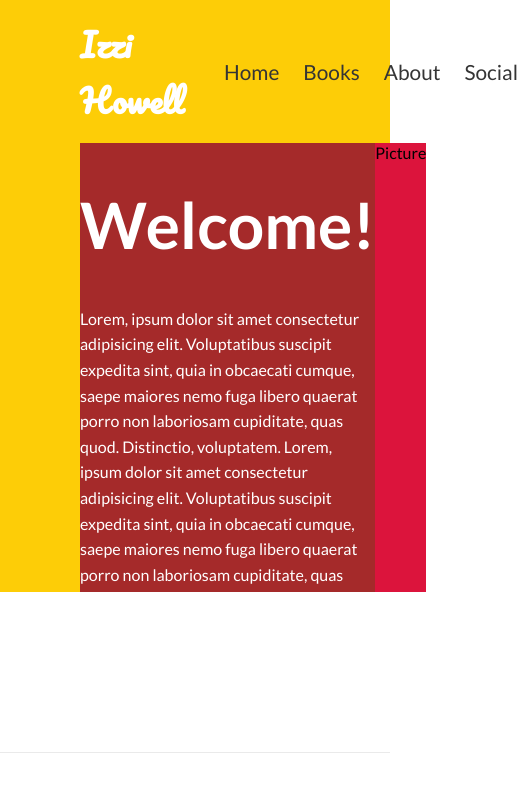
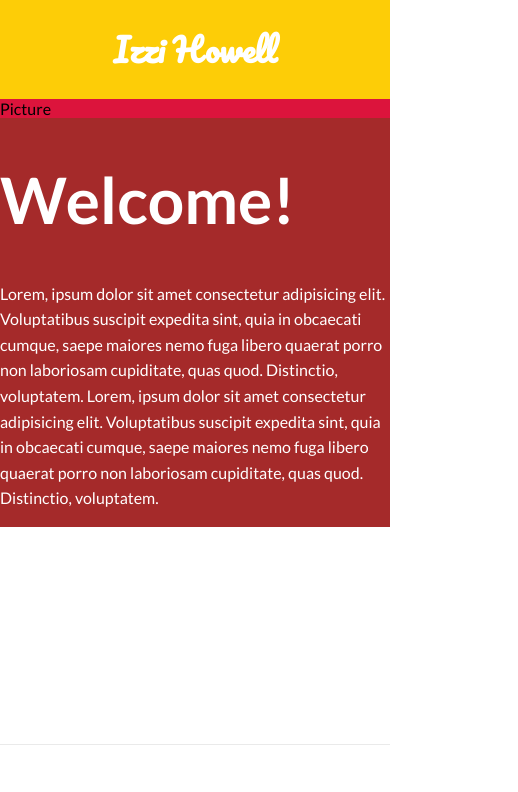
Before and after one commit to ajsevillano/izzihowell.com, a Next.js app: page / in a window 390 px wide. Shown: the top 792 px of the page, 518 px wide, since content can reach past the window. Built offline with nearby package versions, Linux system fonts and the light colour scheme.

Commit message:
Fix some mobile styles

```diff
--- a/components/Header/Header.module.scss
+++ b/components/Header/Header.module.scss
@@ -23,4 +23,8 @@
       margin-right: 0;
     }
   }
+
+  @media screen and (max-width: 768px) {
+    display: none;
+  }
 }
--- a/components/Hero/Hero.module.scss
+++ b/components/Hero/Hero.module.scss
@@ -20,6 +20,7 @@
 
 .picture {
   height: 100%;
+  width: 100%;
   flex: 0.5;
   background-color: crimson;
 }
--- a/components/Layouts/WrapperFlex/WrapperFlex.module.scss
+++ b/components/Layouts/WrapperFlex/WrapperFlex.module.scss
@@ -5,4 +5,9 @@
   align-items: center;
   flex-direction: row;
   padding: 0 5rem;
+
+  @media screen and (max-width: 768px) {
+    padding: 0 0;
+    flex-direction: column-reverse;
+  }
 }
```
